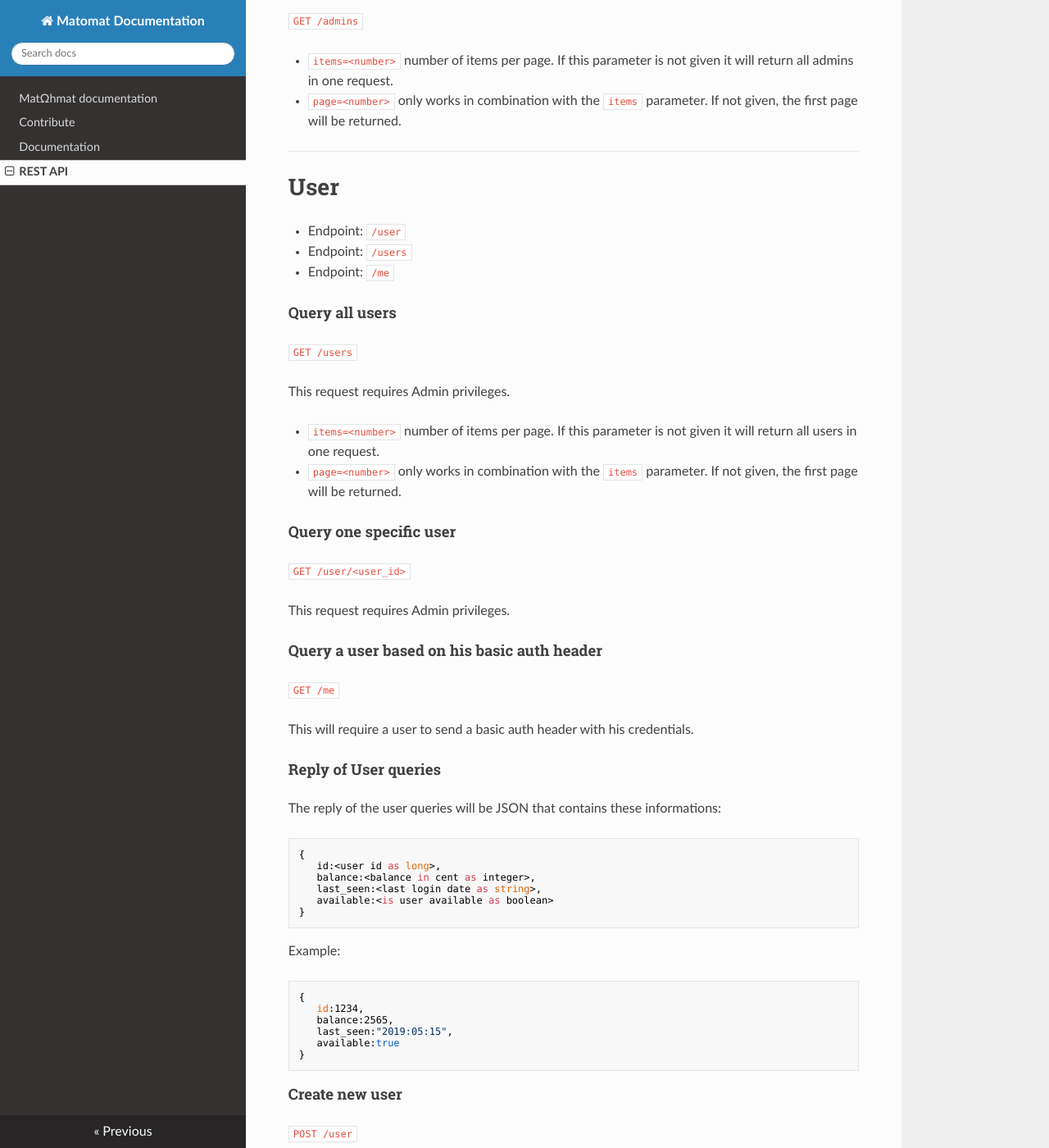
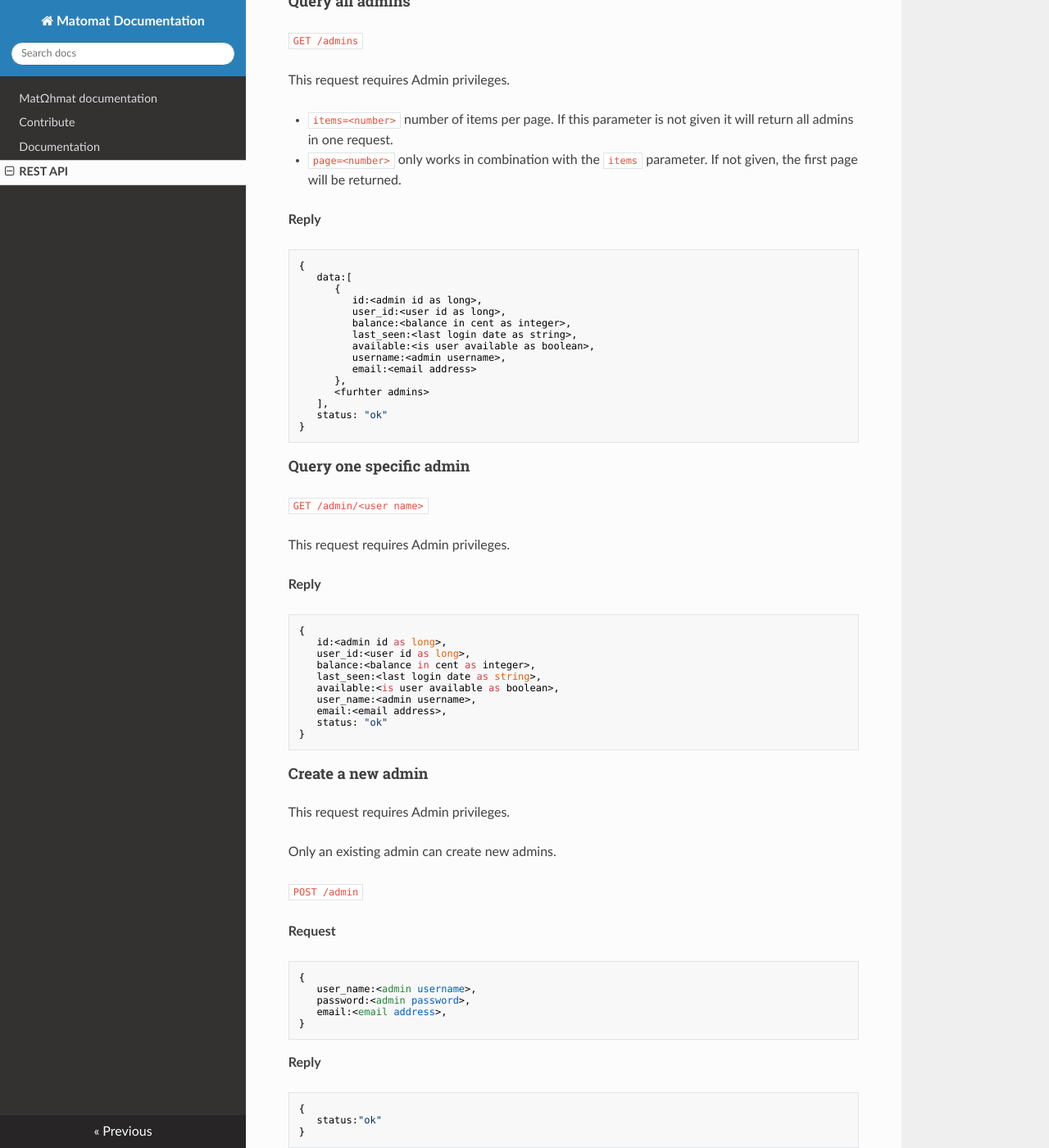
Before and after one commit to FSIN-ohm/Matomat-Documentation, an MkDocs documentation site: the page built from docs/rest_api.md, in a window 1280 px wide and 1400 px high, scrolled down 427 px. Shown: the whole window at 82% size. Built offline with MkDocs 1.6.1, drawn with Linux system fonts in a browser that asks for light colours; nearby versions of some CDN libraries; some of the changed text lies outside the part shown.

Commit message:
add more foo

````diff
--- a/docs/rest_api.md
+++ b/docs/rest_api.md
@@ -9,12 +9,80 @@
 
 - Endpoint: `/admin`
 - Endpoint: `/admins`
+-
 
 #### Query all admins
 `GET /admins`
 
+This request requires Admin privileges.
+
 - `items=<number>` number of items per page. If this parameter is not given it will return all admins in one request.
 - `page=<number>` only works in combination with the `items` parameter. If not given, the first page will be returned.
+
+
+__Reply__
+
+```json
+{
+   data:[
+      {
+         id:<admin id as long>,
+         user_id:<user id as long>,
+         balance:<balance in cent as integer>,
+         last_seen:<last login date as string>,
+         available:<is user available as boolean>,
+         username:<admin username>,
+         email:<email address>
+      },
+      <furhter admins>
+   ],
+   status: "ok"
+}
+```
+
+#### Query one specific admin
+`GET /admin/<user name>`
+
+This request requires Admin privileges.
+
+__Reply__
+```
+{
+   id:<admin id as long>,
+   user_id:<user id as long>,
+   balance:<balance in cent as integer>,
+   last_seen:<last login date as string>,
+   available:<is user available as boolean>,
+   user_name:<admin username>,
+   email:<email address>,
+   status: "ok"
+}
+```
+
+#### Create a new admin
+
+This request requires Admin privileges.
+
+Only an existing admin can create new admins.
+
+`POST /admin`
+
+__Request__
+
+```
+{
+   user_name:<admin username>,
+   password:<admin password>,
+   email:<email address>,
+}
+```
+
+__Reply__
+```
+{
+   status:"ok"
+}
+```
 
 ----
 
@@ -32,35 +100,58 @@
 - `items=<number>` number of items per page. If this parameter is not given it will return all users in one request.
 - `page=<number>` only works in combination with the `items` parameter. If not given, the first page will be returned.
 
+__Reply__
+
+```
+{
+   data:[
+      {
+         id:<user id as long>,
+         balance:<balance in cent as integer>,
+         last_seen:<last login date as string>,
+         available:<is user available as boolean>
+      },
+      <furhter users>
+   ],
+   status:"ok"
+}
+```
+
 #### Query one specific user
 `GET /user/<user_id>`
 
 This request requires Admin privileges.
+
+__Reply__
+
+```
+{
+   id:<user id as long>,
+   balance:<balance in cent as integer>,
+   last_seen:<last login date as string>,
+   available:<is user available as boolean>,
+   status: "ok"
+}
+```
+
 
 #### Query a user based on his basic auth header
 `GET /me`
 
 This will require a user to send a basic auth header with his credentials.
 
-#### Reply of User queries
-The reply of the user queries will be JSON that contains these informations:
+__Reply__
+
 ```
 {
    id:<user id as long>,
    balance:<balance in cent as integer>,
    last_seen:<last login date as string>,
-   available:<is user available as boolean>
+   available:<is user available as boolean>,
+   status: "ok"
 }
 ```
-Example:
-```
-{
-   id:1234,
-   balance:2565,
-   last_seen:"2019:05:15",
-   available:true
-}
-```
+
 
 #### Create new user
 
@@ -86,6 +177,15 @@
 }
 ```
 
+__Reply__
+
+```
+{
+   status: "ok"
+}
+```
+
+
 ----
 
 # Product
@@ -94,10 +194,97 @@
 - Endpoint: `/products`
 
 #### Query all products
+
 `GET /products`
 
 - `items=<number>` number of items per page. If this parameter is not given it will return all products in one request.
 - `page=<number>` only works in combination with the `items` parameter. If not given, the first page will be returned.
+- `onlyAvaialbe=<true/false>` if true will only return products that are available. If false or not given it will return all products in database.
+
+__Reply__
+```
+{
+   data:[
+      {
+         id:<product id as long>,
+         name:<product name as string>,
+         price:<product price in cent as ing>,
+         thumbnail:<url of image thumbnail as string>,
+         reorder_point:<reorder point as int>,
+         is_available:<is available as boolean>
+      },
+      <more products>
+   ],
+   status:"ok"
+]
+```
+
+#### Query for specific product
+
+`GET /product/<product_id>`
+
+__Reply__
+```
+{
+   id:<product id as long>,
+   name:<product name as string>,
+   price:<product price in cent as ing>,
+   thumbnail:<url of image thumbnail as string>,
+   reorder_point:<reorder point as int>,
+   is_available:<is available as boolean>,
+   status:"ok"
+}
+```
+
+#### Add product
+
+`POST /product`
+
+This request requires Admin privileges.
+
+__Request__
+
+```
+{
+   name:<product name as string>,
+   price:<product price in cent as long>,
+   thumbnail:<url of image thumbnail as string>,
+   reorder_point:<reorder point as int>
+}
+```
+
+__Reply__
+```
+{
+   status:"ok"
+}
+```
+
+#### Update product
+
+`UPDATE /product/<product id>`
+
+This request requires Admin privileges.
+
+This is ment for changing the values of already existing products.
+
+__Request__
+
+```
+{
+   name:<product name as string>,
+   price:<product price in cent as long>,
+   thumbnail:<url of image thumbnail as string>,
+   reorder_point:<reorder point as int>
+}
+```
+
+__Reply__
+```
+{
+   status:"ok"
+}
+```
 
 ----
 
@@ -109,9 +296,30 @@
 #### Query transactions
 `GET /transactions`
 
+If this request is made by a regular user it will only display the transactions of the current user.
+
 - `items=<number>` number of items per page. If this parameter is not given it will return 100 items of the first page.
 - `page=<number>` only works in combination with the `items` parameter. If not given, the first page will be returned.
-- `user=<user_hash>` get all transactions of the given user.
+- `user=<user_hash>` get all transactions of the given user. __Atention__ this requires admin privileges.
+- `type=<purchase/deposit/withdraw/transfer/order/all>` this will only show the transactions of a specific type. If left out or set to `all` it will show all the made.
+
+__Reply__
+```
+{
+   data:[
+      {
+         id:<transaction id as long>,
+         date:<transaction date as string>,
+         sender:<user id of the sender as long>,
+         recipient:<user id of the recipient as long>,
+         amount:<amount of money transfared in cent as long>,
+         transaction_type:<type of the transaction as string
+      },
+      <more products>
+   ],
+   status:"ok"
+]
+```
 
 ----
 # Authentication
@@ -132,3 +340,24 @@
 3. Build auth string: `:6d78392a5886177fe5b86e585`
 4. `base64(:6d78392a5886177fe5b86e585)` = `OjZkNzgzOTJhNTg4NjE3N2ZlNWI4NmU1ODU=`
 5. Build auth header: `Authorization: Basic OjZkNzgzOTJhNTg4NjE3N2ZlNWI4NmU1ODU=`
+
+----
+
+# Error handling
+If something fails on the server site you will get a JSON reply containing an error. This applies for querys as well
+as commands equally. Every reply form the server will have a `status` attribute in the JSON reply. This attribute can
+either be `ok` or `failed`. If something failed there will also be an `error_message` attribute containing a string
+that gives further description about why the operation failed.
+This is an example of what it will lock like if an operation failed:
+
+```
+{
+   status: "failed",
+   error_message: "Could not connect to database"
+}
+```
+
+
+
+__ATENTION__ If you process a reply from a server make sure to always process the `status` reply first, as command/query specific
+attributes are not send if the operation failed.
````
